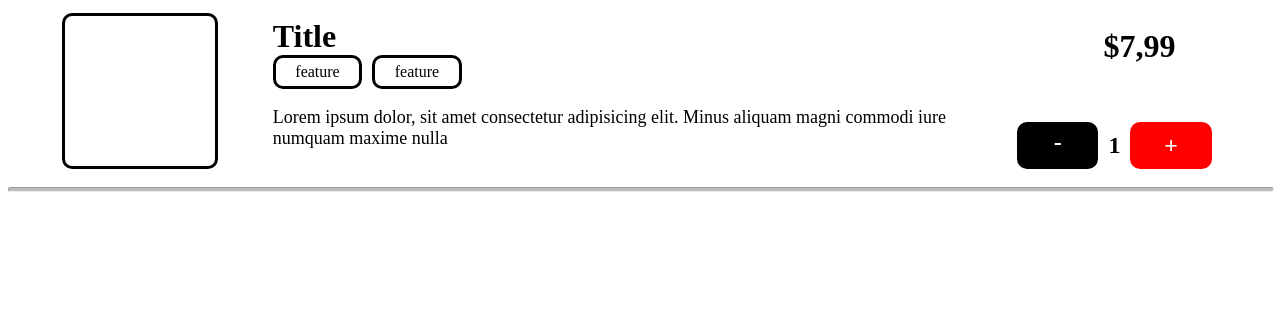
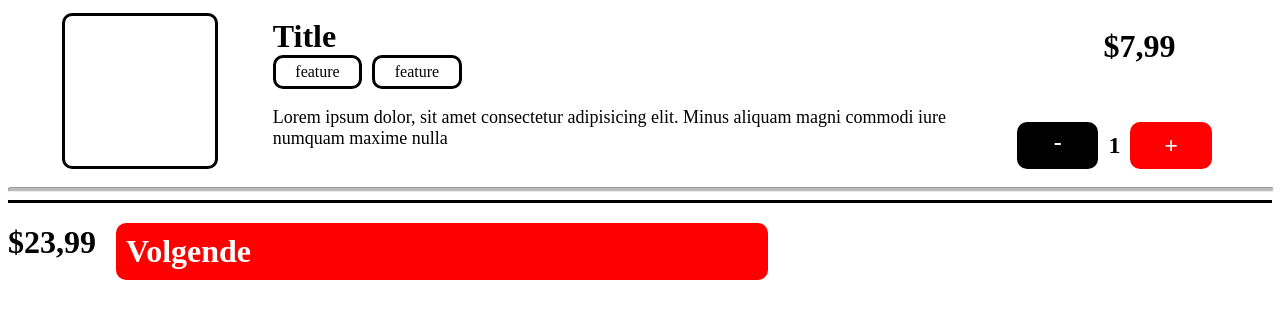
Before and after one commit to Deanjer/sushidaily, a PHP site: page /bestelling.php in a window 1280 px wide. Shown: the part 300-619 px from the top of the page. Run offline with PHP 8.4, Linux system fonts and the light colour scheme.

Commit message:
afgesloten voor nu

```diff
--- a/sushidaily/assets/css/bestelling.css
+++ b/sushidaily/assets/css/bestelling.css
@@ -199,3 +199,21 @@ hr.rounded {
     background-color: #bbb;
     border-radius: 5px;
 }
+
+.afronding{
+    border-top: solid black;
+    display: flex;
+}
+
+.volgende{
+    width: 50%;
+    background-color: red;
+    border-radius: 10px;
+    margin: 20px;
+    padding: 10px;
+    color: white;
+}
+
+.volgende h1{
+    margin: 0;
+}
--- a/sushidaily/bestelling.php
+++ b/sushidaily/bestelling.php
@@ -79,6 +79,10 @@
         </div>
         <hr class="rounded">
     </div>
+    <div class="afronding">
+        <div class="totaal"><h1>$23,99</h1></div>
+        <div class="volgende"><h1>Volgende</h1></div>
+    </div>
 </body>
 
 </html>
```
